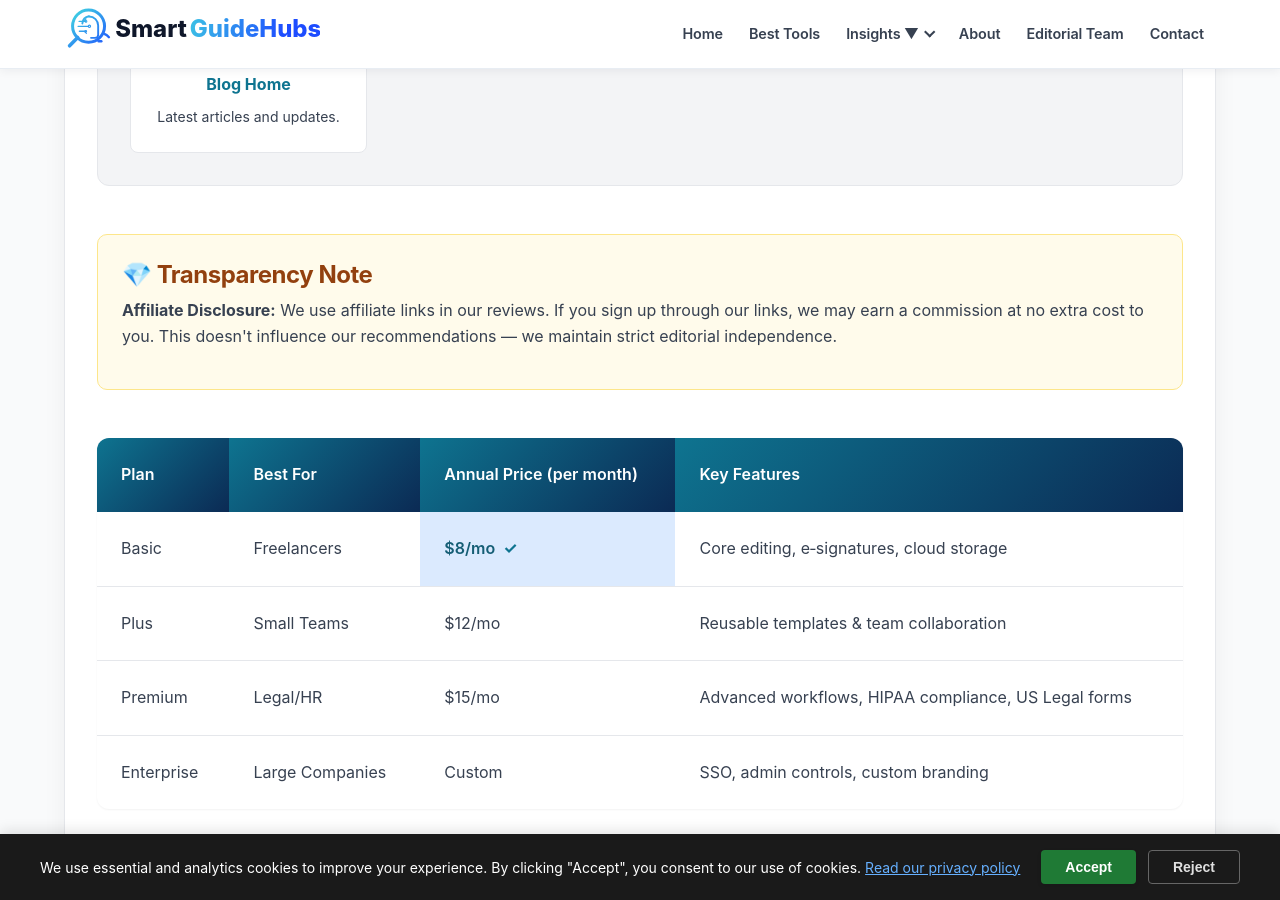
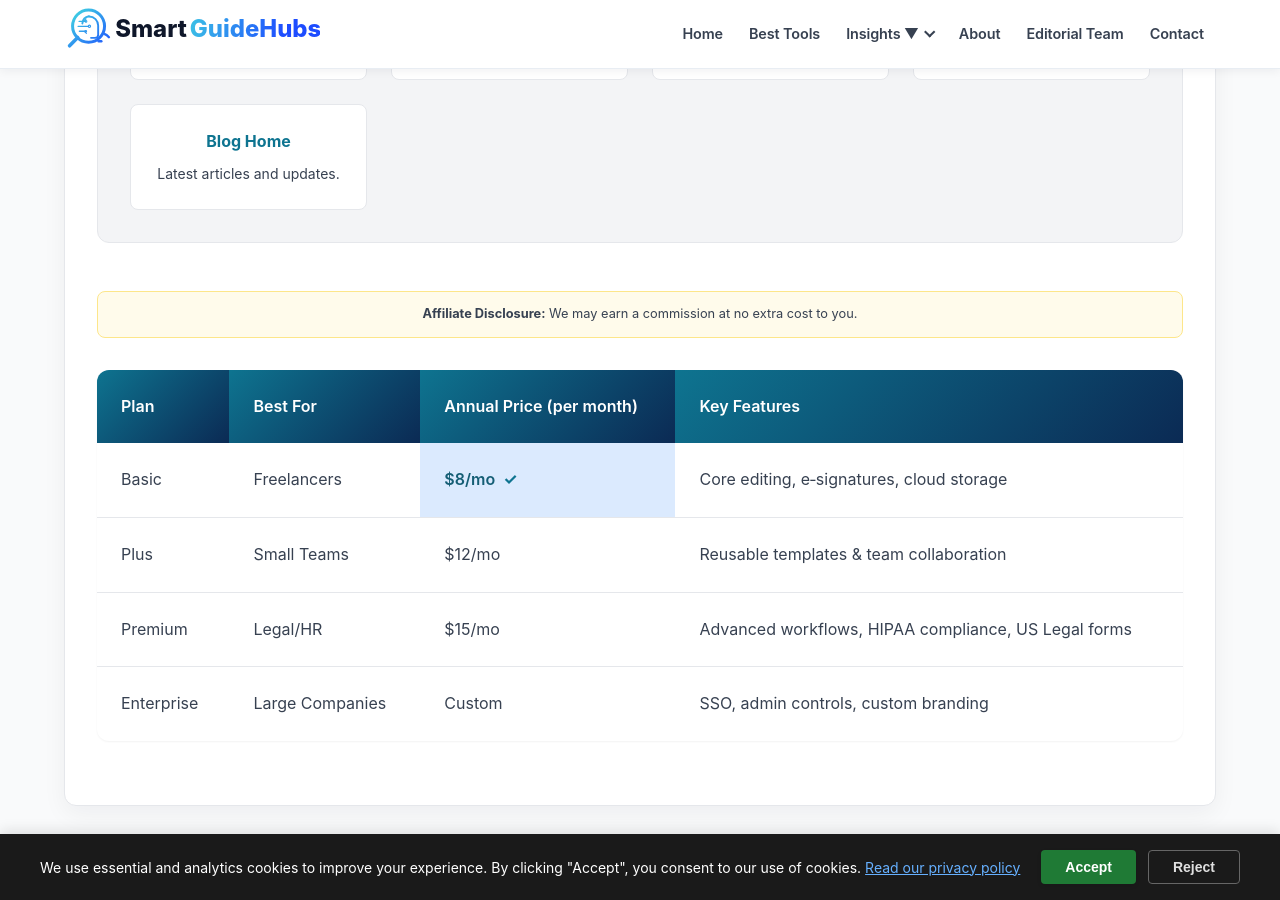
Before and after one commit to Yanniga01/gilliansperkin.github.io, a Jekyll site: the page built from _posts/2026-04-29-pdffiller-pricing-2026.md, in a window 1280 px wide and 900 px high, scrolled down 7634 px. Built offline with Jekyll 4.4.1, drawn with Linux system fonts in a browser that asks for light colours; some of the changed text lies outside the part shown.

Commit message:
Update 2026-04-29-pdffiller-pricing-2026.md

```diff
--- a/_posts/2026-04-29-pdffiller-pricing-2026.md
+++ b/_posts/2026-04-29-pdffiller-pricing-2026.md
@@ -230,13 +230,21 @@
   </div>
 </div>
 
+<!-- Before you decide callout (properly styled) -->
+<div class="best-tools-inline-cta" style="background: #f8fafc; border: 1px solid #e2e8f0; border-radius: 12px; padding: 1rem 1.5rem; margin: 2rem 0; display: flex; align-items: center; justify-content: space-between; flex-wrap: wrap; gap: 1rem;">
+  <div>
+    <strong style="color: #0f172a;">Before you decide:</strong>
+    <span style="color: #475569;"> Compare your options in one place with our </span>
+    <a href="/best-tools/" style="color: #f97316; font-weight: 700;">Best Tools directory for 2026 →</a>
+  </div>
+</div>
+
 <!-- Mid‑Article Affiliate CTA -->
 <div class="sgh-cta">
   <div class="cta-badge"><span>SmartGuideHubs Recommended</span></div>
   <h2 class="cta-title">Try PDFfiller Risk‑Free</h2>
   <p class="cta-text">Start your 30‑day free trial. Remember to cancel by day 27 if it’s not for you – or lock in the annual savings.</p>
   <a href="https://www.awin1.com/awclick.php?gid=568103&mid=94003&awinaffid=1991765&linkid=4361567&clickref=" class="cta-button" target="_blank" rel="sponsored noopener">Start Free Trial →</a>
-  <p class="cta-subtext">Affiliate disclosure: We may earn a commission at no extra cost to you.</p>
 </div>
 
 <!-- FAQ -->
@@ -302,10 +310,9 @@
 (function(w,d,e,u,f,l,n){w[f]=w[f]||function(){(w[f].q=w[f].q||[]).push(arguments);},l=d.createElement(e),l.async=1,l.src=u,n=d.getElementsByTagName(e)[0],n.parentNode.insertBefore(l,n);})(window,document,'script','https://assets.mailerlite.com/js/universal.js','ml');ml('account', '2164742');
 </script>
 
-<!-- Affiliate Disclosure (only because affiliate links are used) -->
-<div style="background: #fffbeb; border: 1px solid #fde68a; padding: 1.5rem; border-radius: 10px; margin: 3rem 0;">
-  <h3 style="color: #92400e;">💎 Transparency Note</h3>
-  <p><strong>Affiliate Disclosure:</strong> We use affiliate links in our reviews. If you sign up through our links, we may earn a commission at no extra cost to you. This doesn't influence our recommendations — we maintain strict editorial independence.</p>
+<!-- Affiliate Disclosure (shortened to one line) -->
+<div style="background: #fffbeb; border: 1px solid #fde68a; padding: 0.75rem 1rem; border-radius: 8px; margin: 2rem 0; text-align: center;">
+  <p style="margin: 0; font-size: 0.8rem;"><strong>Affiliate Disclosure:</strong> We may earn a commission at no extra cost to you.</p>
 </div>
 
 <!-- FAQ Toggle Script -->
@@ -357,7 +364,7 @@
 }
 </script>
 
-<!-- FAQ Schema (auto‑generated from the five FAQ items) -->
+<!-- FAQ Schema -->
 <script type="application/ld+json">
 {
   "@context": "https://schema.org",
```
